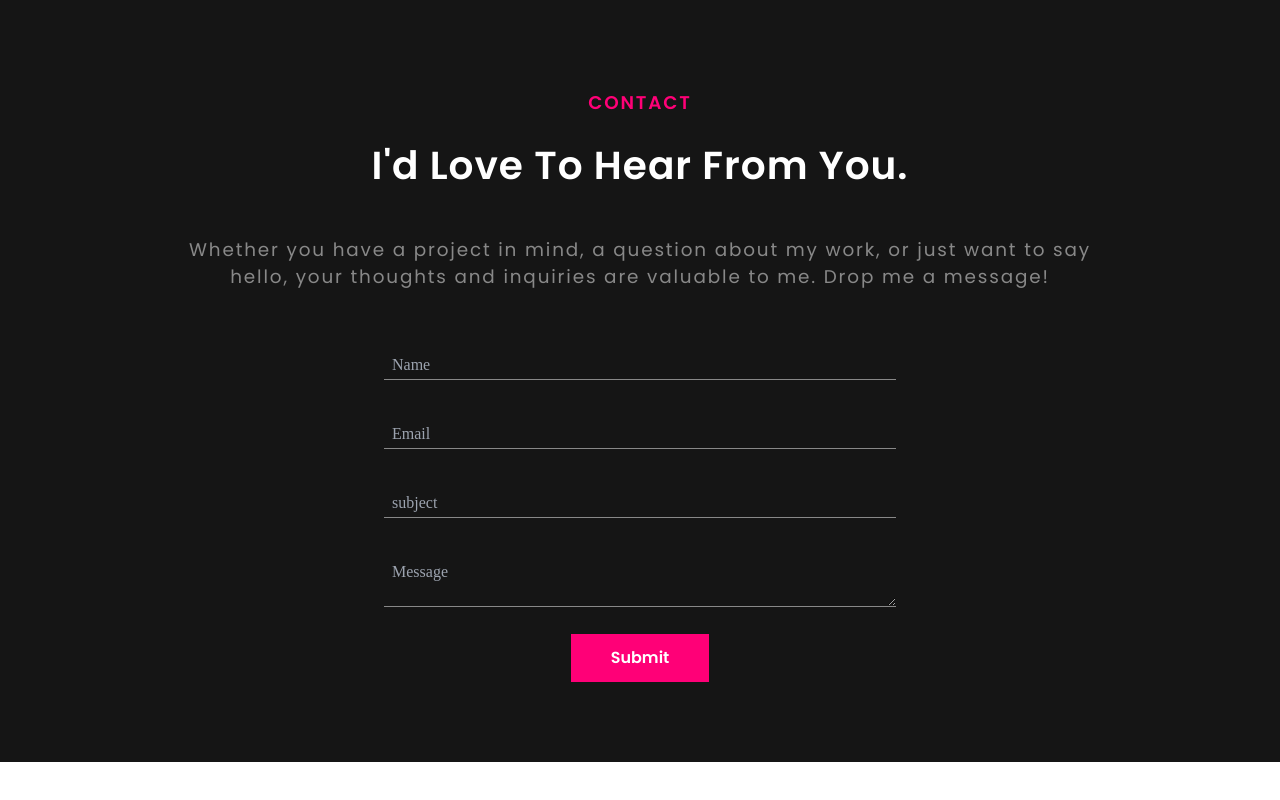
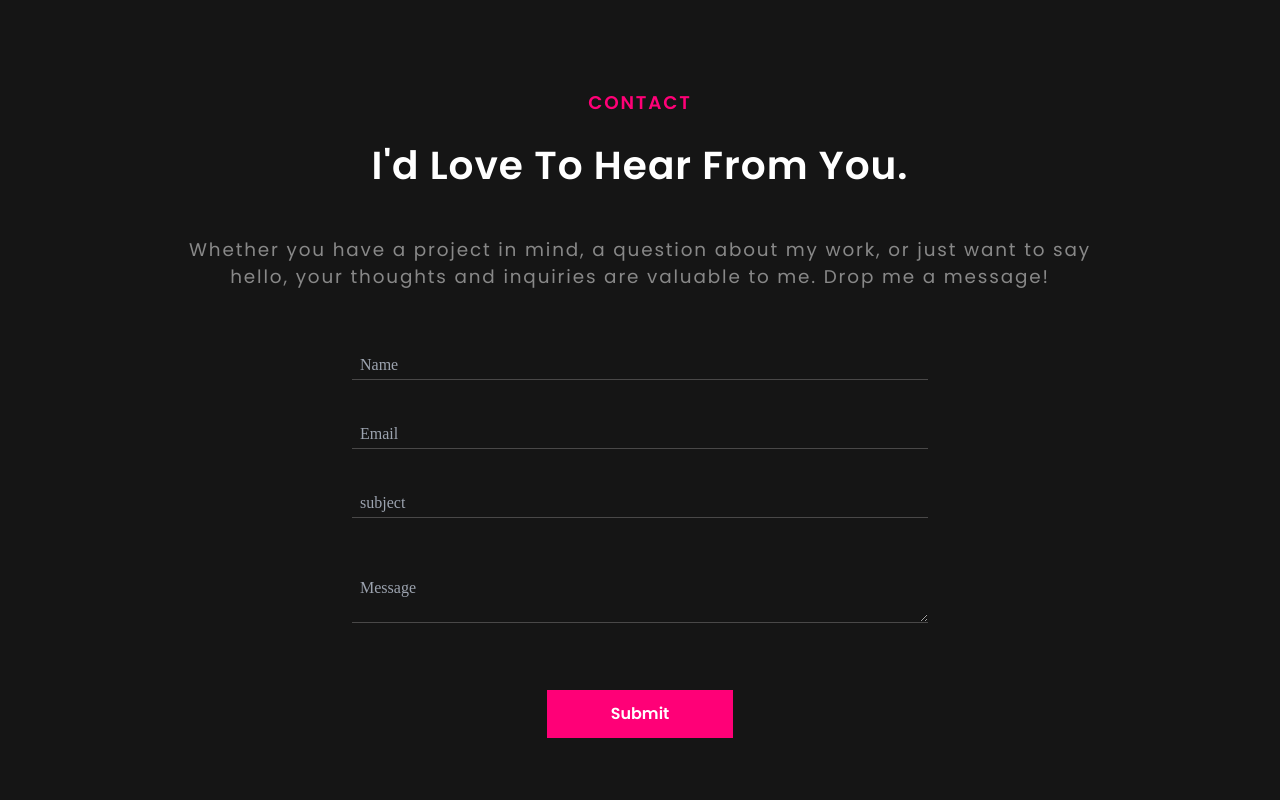
Before and after one commit to Prnvi/my-portfolio, a React (Create React App) app: page / in a window 1280 px wide. Shown: the part 5061-5861 px from the top of the page. Before the commit the page ends 5823 px from the top, so only its background shows below. Built offline with nearby package versions, Linux system fonts and the light colour scheme; no server answers.

Commit message:
form end

```diff
--- a/package.json
+++ b/package.json
@@ -13,7 +13,7 @@
     "react-hook-form": "^7.46.1",
     "react-icons": "^4.8.0",
     "react-router-dom": "^6.12.1",
-    "react-scripts": "5.0.1",
+    "react-scripts": "^5.0.1",
     "web-vitals": "^2.1.4"
   },
   "scripts": {
--- a/src/App.js
+++ b/src/App.js
@@ -1,3 +1,4 @@
+import React from 'react';
 import { BrowserRouter as Router, Routes, Route } from 'react-router-dom';
 import NavBar from "./Components/NavBar";
 import MainPage from "./Components/MainPage";
@@ -9,6 +10,8 @@ import AboutNew from './Components/AboutNew';
 import Resume from './Components/Resume';
 import Contact from './Components/Contact';
 import BackToTop from './Components/BackToTop';
+
+
 function App() {
   return (
     <div className="App">
--- a/src/Components/Contact.jsx
+++ b/src/Components/Contact.jsx
@@ -1,45 +1,37 @@
-import React, { useRef } from "react";
+import React, { useRef, useState } from "react";
 import emailjs from "@emailjs/browser";
-// import { useForm } from "react-hook-form";
 
-// const Contact = () => {
-//   const {register, handleSubmit } = useForm();
-
-//   const onSubmit = (data) => {
-//     console.log(data);
-//   };
-const serviceId = process.env.REACT_APP_EMAILJS_SERVICE_ID;
-const templateId = process.env.TEMPLATE_ID;
-const publicKey = process.env.PUBLIC_KEY;
-const Contact = () => {
-  //   const handleSubmit = (e) => {
-  //     e.preventDefault(); // Prevent the default form submission
-
-  //     const formData = new FormData(e.target);
-  //     const data = {};
-
-  //     formData.forEach((value, key) => {
-  //       data[key] = value;
-  //     });
-
-  //     console.log(data);
-  //   };
-
+const Result = () => {
+  return <p>Your message has been successfully sent!</p>;
+};
+function Contact() {
   const form = useRef();
-
+  const [result, showResult] = useState(false);
   const sendEmail = (e) => {
     e.preventDefault();
 
-    emailjs.sendForm(serviceId, templateId, form.current, publicKey).then(
+    emailjs
+      .sendForm(
+        "service_ywc6zdi",
+        "template_mnfc91c",
+        form.current,
+        "uAqF35_6ATi3qmTKJ"
+      )
+      .then(
         (result) => {
           console.log(result.text);
           console.log("message sent");
-        e.target.reset();
         },
         (error) => {
           console.log(error.text);
+          console.log("message failed");
         }
       );
+    e.target.reset();
+    showResult(true);
+    setTimeout(() => {
+      showResult(false);
+    }, 5000);
   };
   return (
     <div className="w-full bg-[#151515] text-center  pt-2 md:mx-0  xxs:px-4 md:px-0">
@@ -62,120 +54,48 @@ const Contact = () => {
           </p>
         </div>
       </div>
-
-      {/*  <form ref={form} onSubmit={sendEmail}>
-      <label>Name</label>
-      <input type="text" name="user_name" />
-      <label>Email</label>
-      <input type="email" name="user_email" />
-      <label>Message</label>
-      <textarea name="message" />
-      <input type="submit" value="Send" />
-    </form> */}
       <div className="flex items-center text-center justify-center pb-20">
-        <form ref={form} onSubmit={sendEmail} className="w-full max-w-lg">
+        <form ref={form} onSubmit={sendEmail} className="w-full max-w-xl">
           <input
             type="text"
             name="from_name"
             placeholder="Name"
             required
-            className="my-5 appearance-none bg-transparent border-b border-[#888888] focus:border-[#FF0077]  w-full text-white mr-3 py-1 px-2 leading-tight focus:outline-none"
+            className="my-5 appearance-none bg-transparent border-b border-[#494848] focus:border-[#FF0077]  w-full text-white mr-3 py-1 px-2 leading-tight focus:outline-none"
           />
           <input
             type="email"
             name="email"
             placeholder="Email"
             required
-            className="my-5 appearance-none bg-transparent border-b border-[#888888] focus:border-[#FF0077]  w-full text-white mr-3 py-1 px-2 leading-tight focus:outline-none"
+            className="my-5 appearance-none bg-transparent border-b border-[#494848] focus:border-[#FF0077]  w-full text-white mr-3 py-1 px-2 leading-tight focus:outline-none"
           />
           <input
             type="text"
             name="subject"
             placeholder="subject"
             required
-            className="my-5 appearance-none bg-transparent border-b border-[#888888] focus:border-[#FF0077]  w-full text-white mr-3 py-1 px-2 leading-tight focus:outline-none"
+            className="my-5 appearance-none bg-transparent border-b border-[#494848] focus:border-[#FF0077]  w-full text-white mr-3 py-1 px-2 leading-tight focus:outline-none"
           />
           <textarea
             name="message"
             placeholder="Message"
             required
-            className="my-5 appearance-none bg-transparent border-b border-[#888888] focus:border-[#FF0077]  w-full text-white mr-3 py-1 px-2 leading-tight focus:outline-none"
+            className="pt-10 mb-5 appearance-none bg-transparent border-b border-[#494848] focus:border-[#FF0077] w-full text-white mr-3 py-1 px-2 leading-tight focus:outline-none"
           ></textarea>
           <button
             type="submit"
-            className="font-Poppins tracking-10  bg-[#FF0077] hover:bg-[#cc005f] border-none text-md font-semibold text-white py-3 px-10 "
+            className="font-Poppins tracking-10  bg-[#FF0077] hover:bg-[#cc005f] border-none text-md font-semibold text-white py-3 px-16 my-10"
           >
             Submit
           </button>
+          <div className="text-white text-xs text-center py-4">
+            {result ? <Result /> : null}
+          </div>
         </form>
       </div>
     </div>
-
-    //   <div className="flex items-center text-center justify-center">
-    //     <form onSubmit={handleSubmit(onSubmit)} className="w-full max-w-lg">
-    //       {/* <div className="flex flex-col items-center py-2 "> */}
-    //       {/* <label htmlFor="name" className="block"></label> */}
-    //       <input
-    //         {...register("name", { required: true })}
-    //         className="my-5 appearance-none bg-transparent border-b border-[#888888] focus:border-[#FF0077]  w-full text-white mr-3 py-1 px-2 leading-tight focus:outline-none"
-    //         type="text"
-    //         id="name"
-    //         name="name"
-    //         placeholder="Name"
-    //         aria-label="Full name"
-    //         minLength={3}
-    //         required
-    //       />
-
-    //       <label htmlFor="email" className="block"></label>
-    //       <input
-    //         {...register("email", { required: true })}
-    //         className="my-5 appearance-none bg-transparent border-b border-[#888888] focus:border-[#FF0077]  w-full text-white mr-3 py-1 px-2 leading-tight focus:outline-none"
-    //         type="text"
-    //         id="email"
-    //         name="email"
-    //         placeholder="email"
-    //         aria-label="email"
-    //         required
-    //       />
-
-    //       <label htmlFor="subject" className="block">
-    //         hello
-    //       </label>
-    //       <input
-    //         {...register("subject", { required: true })}
-    //         className="my-5 appearance-none bg-transparent border-b border-[#888888] focus:border-[#FF0077]  w-full text-white mr-3 py-1 px-2 leading-tight focus:outline-none"
-    //         type="text"
-    //         id="subject"
-    //         name="subject"
-    //         placeholder="subject"
-    //         aria-label="subject"
-    //       />
-
-    //       <label htmlFor="text-input" className="block"></label>
-    //       <textarea
-    //         {...register("message", { required: true })}
-    //         className="my-5 appearance-none bg-transparent border-b border-[#888888] focus:border-[#FF0077]  w-full text-white mr-3 py-1 px-2 leading-tight focus:outline-none"
-    //         type="text"
-    //         id="text-input"
-    //         name="text-input"
-    //         placeholder="message"
-    //         aria-label="text-input"
-    //         rows="6"
-    //       />
-    //       {/* </div> */}
-    //       {/* <div className="my-7"> */}
-    //       <button
-    //         className="font-Poppins tracking-10  bg-[#FF0077] hover:bg-[#cc005f] border-none text-md font-semibold text-white py-3 px-10 "
-    //         type="submit"
-    //       >
-    //         SUBMIT
-    //       </button>
-    //       {/* </div> */}
-    //     </form>
-    //   </div>
-    // </div>
   );
-};
+}
 
 export default Contact;
--- a/tailwind.config.js
+++ b/tailwind.config.js
@@ -40,6 +40,7 @@ module.exports = {
     extend: {
       fontFamily:{
         'Poppins':['Poppins'],
+        'Raleway':['Raleway'],
       }
     },
   },
```
Also changed, not shown: 2 other files (tests, documents, lock files or other folders). Lines whose indentation alone changed are shown as unchanged.
